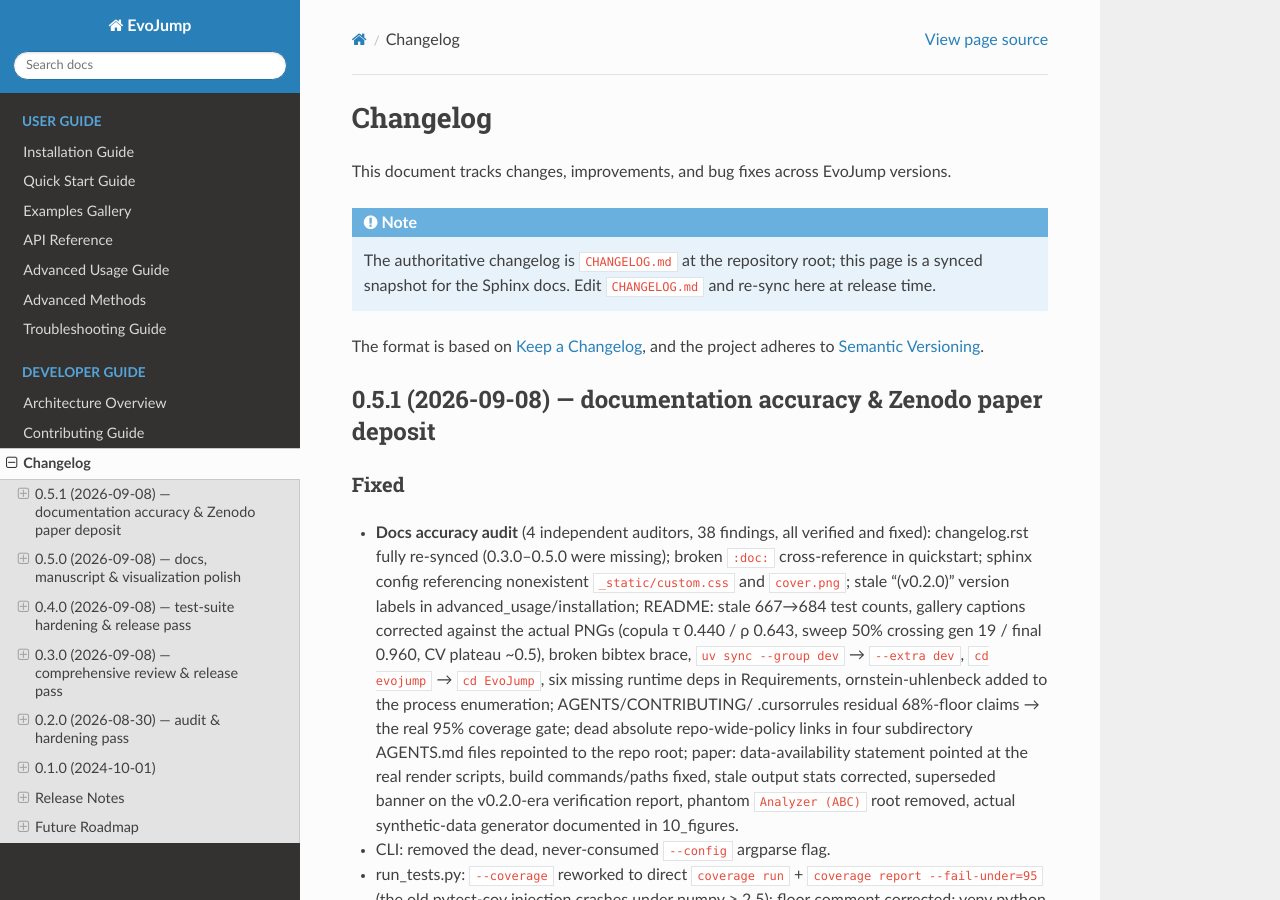
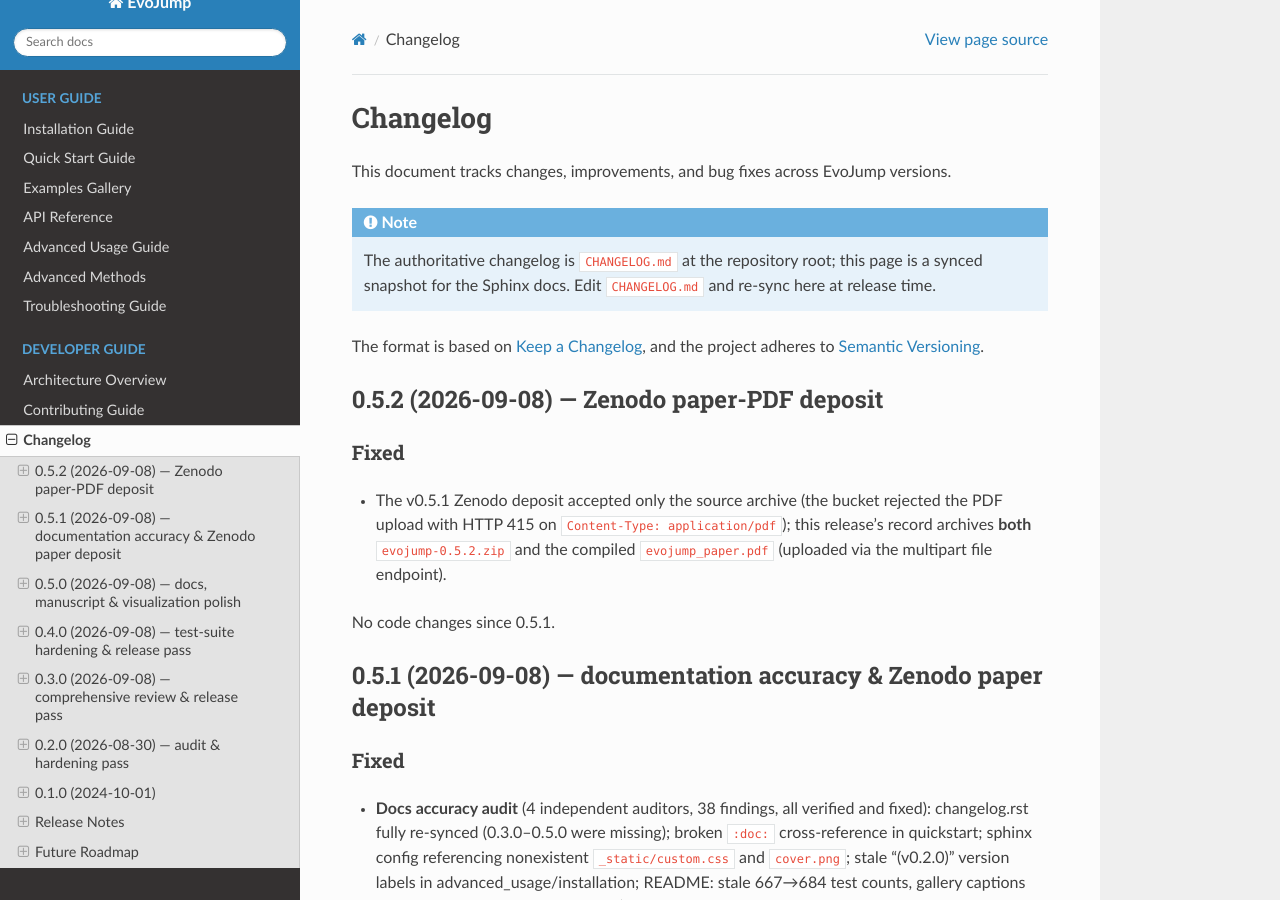
Before and after one commit to docxology/EvoJump, a Sphinx documentation site: the page built from docs/changelog.rst, in a window 1280 px wide and 900 px high. Built offline with Sphinx 7.4.7 and the Read the Docs theme 3.1.0, drawn with Linux system fonts in a browser that asks for light colours.

Commit message:
v0.5.2: Zenodo paper-PDF deposit (upload content-type fix, no code changes)

```diff
--- a/docs/changelog.rst
+++ b/docs/changelog.rst
@@ -11,6 +11,19 @@
 
 The format is based on `Keep a Changelog <https://keepachangelog.com/en/1.0.0/>`_,
 and the project adheres to `Semantic Versioning <https://semver.org/spec/v2.0.0.html>`_.
+
+0.5.2 (2026-09-08) — Zenodo paper-PDF deposit
+---------------------------------------------
+
+Fixed
+~~~~~
+
+- The v0.5.1 Zenodo deposit accepted only the source archive (the bucket
+  rejected the PDF upload with HTTP 415 on ``Content-Type: application/pdf``);
+  this release's record archives **both** ``evojump-0.5.2.zip`` and the
+  compiled ``evojump_paper.pdf`` (uploaded via the multipart file endpoint).
+
+No code changes since 0.5.1.
 
 0.5.1 (2026-09-08) — documentation accuracy & Zenodo paper deposit
 ------------------------------------------------------------------
--- a/docs/conf.py
+++ b/docs/conf.py
@@ -20,8 +20,8 @@
 author = 'EvoJump Development Team'
 
 # The full version, including alpha/beta/rc tags
-release = '0.5.1'
-version = '0.5.1'
+release = '0.5.2'
+version = '0.5.2'
 
 
 # -- General configuration ---------------------------------------------------
--- a/pyproject.toml
+++ b/pyproject.toml
@@ -5,7 +5,7 @@
 
 [project]
 name = "evojump"
-version = "0.5.1"
+version = "0.5.2"
 description = "A Comprehensive Framework for Evolutionary Ontogenetic Analysis"
 readme = "README.md"
 license = {text = "Apache-2.0"}
--- a/src/evojump/__init__.py
+++ b/src/evojump/__init__.py
@@ -34,7 +34,7 @@
     >>> fig = viz.plot_trajectories(model)
 """
 
-__version__ = "0.5.1"
+__version__ = "0.5.2"
 __author__ = "Daniel Ari Friedman"
 
 # Import main modules for easy access
```
Also changed, not shown: CHANGELOG.md (+10 -0 lines), .zenodo.json, 1 other file.
